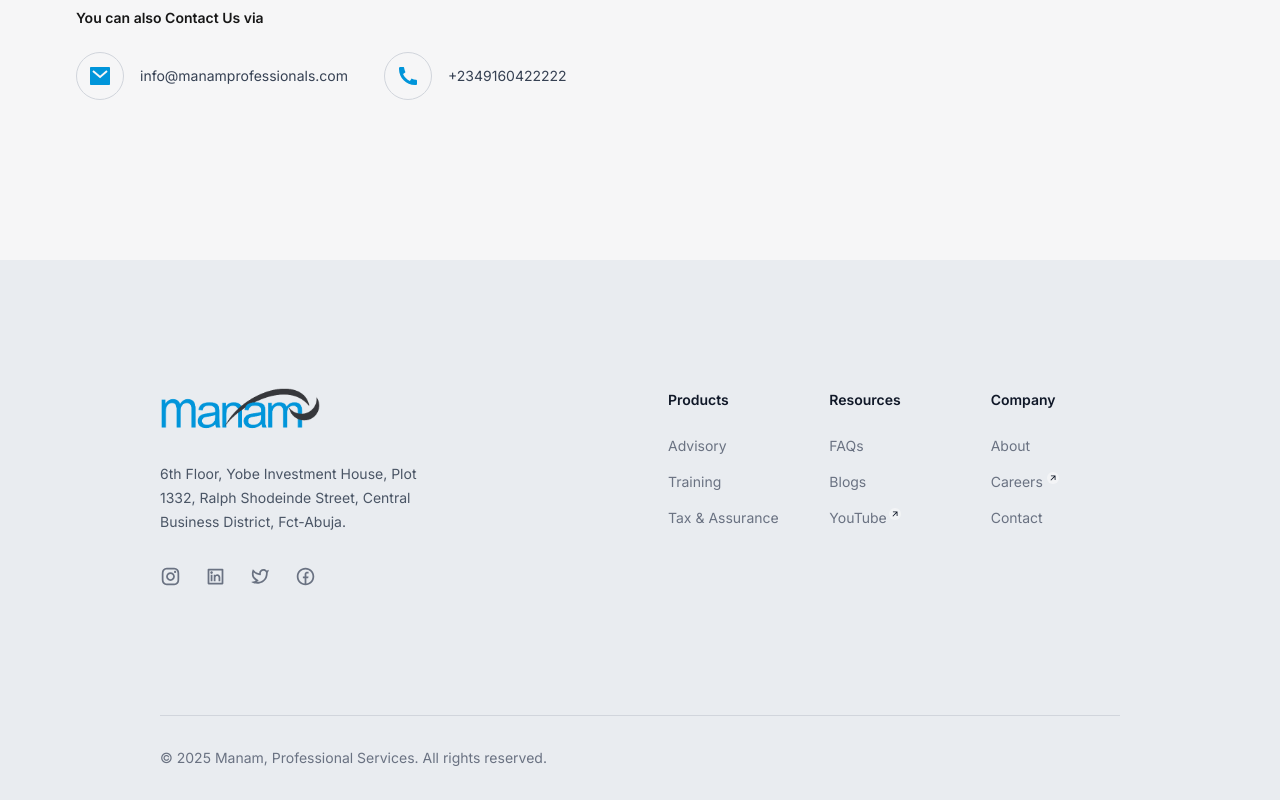
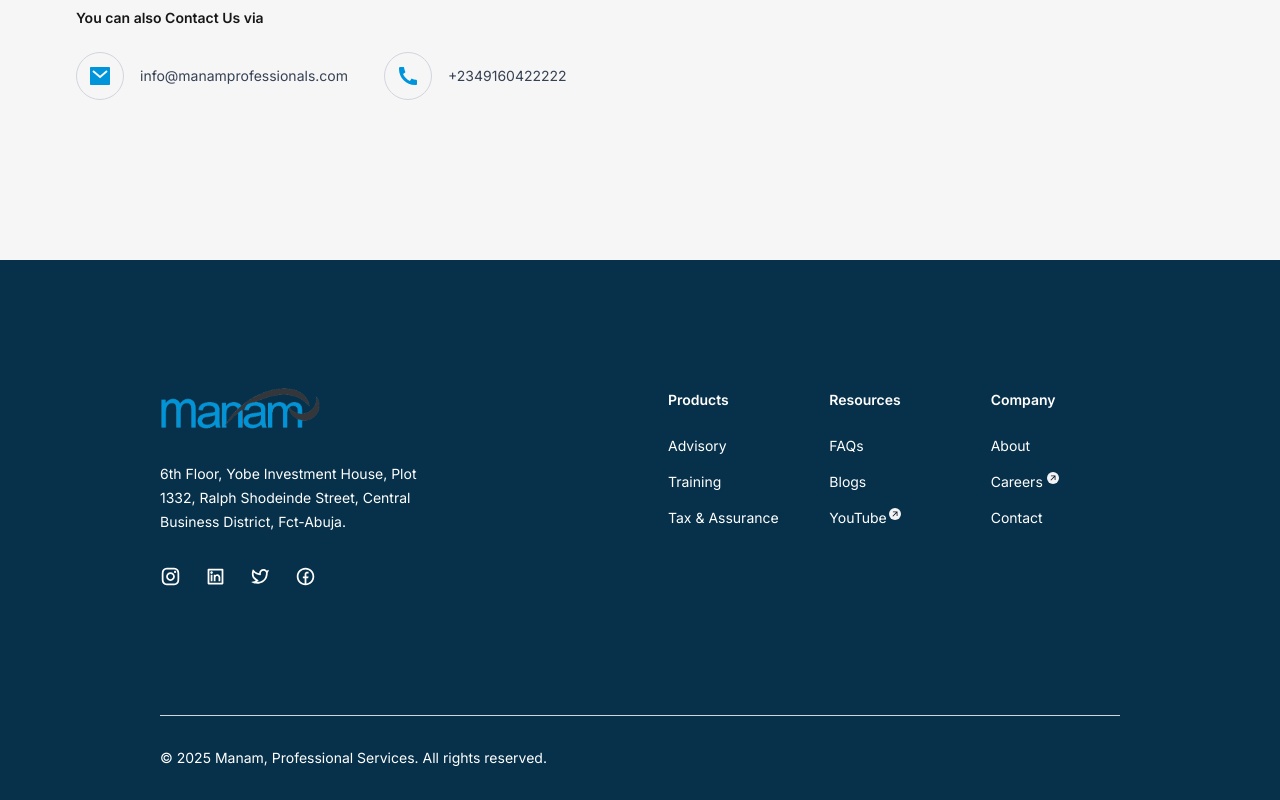
Before and after one commit to Chrisidoko/manam-frontend, a Next.js app: page /contact in a window 1280 px wide. Shown: the part 854-1654 px from the top of the page. Built offline with nearby package versions, Linux system fonts and the light colour scheme.

Commit message:
services

```diff
--- a/src/app/page.tsx
+++ b/src/app/page.tsx
@@ -1,5 +1,6 @@
-import Hero from "@/components/ui/Hero";
-// import Hero2 from "@/components/ui/Hero2";
+// import Hero from "@/components/ui/Hero";
+import Hero2 from "@/components/ui/Hero2";
+import Products from "@/components/ui/products";
 // import LogoCloud from "@/components/ui/LogoCloud";
 import Features from "@/components/ui/Features";
 import Services from "@/components/ui/services";
@@ -8,11 +9,11 @@ import Contact from "@/components/ui/contact";
 export default function Home() {
   return (
     <main className="flex flex-col overflow-hidden">
-      <Hero />
-      {/* <Hero2 /> */}
+      {/* <Hero /> */}
+      <Hero2 />
 
       {/* <LogoCloud /> */}
-
+      <Products />
       <Services />
       <Features />
       <Contact />
--- a/src/components/ui/Footer.tsx
+++ b/src/components/ui/Footer.tsx
@@ -37,7 +37,7 @@ const navigation = {
 export default function Footer() {
   return (
     <footer id="footer">
-      <div className="mx-auto max-full mt-40 sm:px-40 px-3 pb-8 pt-16 sm:pt-24 lg:pt-32 bg-[#e9ecf0]">
+      <div className="mx-auto max-full mt-40 sm:px-40 px-3 pb-8 pt-16 sm:pt-24 lg:pt-32 bg-[#07314a]">
         <div className="xl:grid xl:grid-cols-3 xl:gap-20">
           <div className="space-y-8">
             <img
@@ -46,7 +46,7 @@ export default function Footer() {
               className="w-32 sm:w-40"
             />
 
-            <p className="text-sm leading-6 text-gray-600">
+            <p className="text-sm leading-6 text-white">
               6th Floor, Yobe Investment House, Plot 1332, Ralph Shodeinde
               Street, Central Business District, Fct-Abuja.
             </p>
@@ -59,7 +59,7 @@ export default function Footer() {
               >
                 <RiInstagramLine
                   size={21}
-                  className="text-gray-500 cursor-pointer hover:text-gray-700 transition-colors"
+                  className="text-white cursor-pointer hover:text-[#0095da] transition-colors"
                 />
               </Link>
               <Link
@@ -70,7 +70,7 @@ export default function Footer() {
               >
                 <RiLinkedinBoxLine
                   size={21}
-                  className="text-gray-500 cursor-pointer"
+                  className="text-white hover:text-[#0095da] cursor-pointer"
                 />
               </Link>
               <Link
@@ -81,7 +81,7 @@ export default function Footer() {
               >
                 <RiTwitterLine
                   size={21}
-                  className="text-gray-500 cursor-pointer"
+                  className="text-white hover:text-[#0095da] cursor-pointer"
                 />
               </Link>
               <Link
@@ -92,7 +92,7 @@ export default function Footer() {
               >
                 <RiFacebookCircleLine
                   size={21}
-                  className="text-gray-500 cursor-pointer"
+                  className="text-white hover:text-[#0095da] cursor-pointer"
                 />
               </Link>
             </div>
@@ -103,7 +103,7 @@ export default function Footer() {
               {/*return to check mobile grid*/}
               <div></div>
               <div>
-                <h3 className="text-sm font-semibold leading-6 text-gray-900">
+                <h3 className="text-sm font-semibold leading-6 text-white">
                   Products
                 </h3>
                 <ul
@@ -114,7 +114,7 @@ export default function Footer() {
                   {navigation.product.map((item) => (
                     <li key={item.name} className="w-fit">
                       <Link
-                        className="flex rounded-md text-sm text-gray-500 transition hover:text-gray-900"
+                        className="flex rounded-md text-sm text-white transition hover:text-[#0095da]"
                         href={item.href}
                         target={item.external ? "_blank" : undefined}
                         rel={item.external ? "noopener noreferrer" : undefined}
@@ -136,7 +136,7 @@ export default function Footer() {
             </div>
             <div className="grid grid-cols-2 gap-8">
               <div>
-                <h3 className="text-sm font-semibold leading-6 text-gray-900">
+                <h3 className="text-sm font-semibold leading-6 text-white">
                   Resources
                 </h3>
                 <ul
@@ -147,7 +147,7 @@ export default function Footer() {
                   {navigation.resources.map((item) => (
                     <li key={item.name} className="w-fit">
                       <Link
-                        className="flex rounded-md text-sm text-gray-500 transition hover:text-gray-900"
+                        className="flex rounded-md text-sm text-white transition hover:text-[#0095da]"
                         href={item.href}
                         target={item.external ? "_blank" : undefined}
                         rel={item.external ? "noopener noreferrer" : undefined}
@@ -168,7 +168,7 @@ export default function Footer() {
               </div>
 
               <div>
-                <h3 className="text-sm font-semibold leading-6 text-gray-900">
+                <h3 className="text-sm font-semibold leading-6 text-white">
                   Company
                 </h3>
                 <ul
@@ -179,7 +179,7 @@ export default function Footer() {
                   {navigation.company.map((item) => (
                     <li key={item.name} className="w-fit">
                       <Link
-                        className="flex rounded-md text-sm text-gray-500 transition hover:text-gray-900"
+                        className="flex rounded-md text-sm text-white transition hover:text-[#0095da]"
                         href={item.href}
                         target={item.external ? "_blank" : undefined}
                         rel={item.external ? "noopener noreferrer" : undefined}
@@ -202,7 +202,7 @@ export default function Footer() {
           </div>
         </div>
         <div className="mt-16 flex flex-col items-center justify-between gap-4 border-t border-gray-300 pt-8 sm:mt-20 sm:flex-row lg:mt-24">
-          <p className="text-sm leading-5 text-gray-500">
+          <p className="text-sm leading-5 text-white">
             &copy; {new Date().getFullYear()} Manam, Professional Services. All
             rights reserved.
           </p>
--- /dev/null
+++ b/src/components/ui/products.tsx
@@ -0,0 +1,41 @@
+const features = [
+  {
+    name: "Advisory",
+    description:
+      "Strategic management consulting to drive growth, optimize operations, and expand global reach.",
+  },
+  {
+    name: "Tax & Assurance",
+    description:
+      "Providing trusted tax advisory and assurance services to ensure compliance, transparency, and financial integrity",
+  },
+  {
+    name: "Training",
+    description:
+      "Empowering our clients with up-to-date financial knowledge and skills for improved decision-making and performance.",
+  },
+];
+
+export default function Products() {
+  return (
+    <section
+      id="logo cloud"
+      aria-label="Company logos"
+      className="mt-24 flex animate-slide-up-fade flex-col items-center justify-center gap-y-6 text-center sm:mt-1"
+      style={{ animationDuration: "1500ms" }}
+    >
+      <div className="flex justify-between px-40 py-6 sm:grid md:grid-cols-3 md:gap-x-10  md:px-50">
+        {features.map((item) => (
+          <div key={item.name} className="flex flex-col items-start gap-2">
+            <h3 className="whitespace-nowrap bg-gradient-to-b from-[#0095DA] to-[#0095DA] bg-clip-text font-semibold text-transparent text-lg sm:text-xl md:text-2xl">
+              {item.name}
+            </h3>
+            <p className="hidden md:block text-left leading-6 text-[#4B4949]">
+              {item.description}
+            </p>
+          </div>
+        ))}
+      </div>
+    </section>
+  );
+}
```
